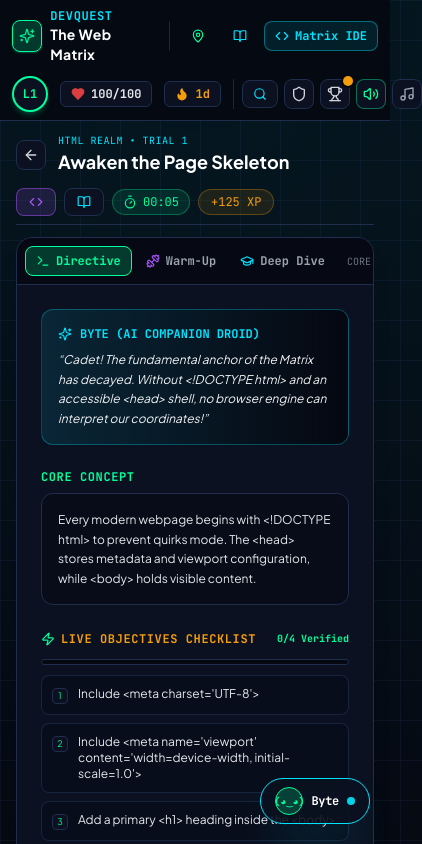
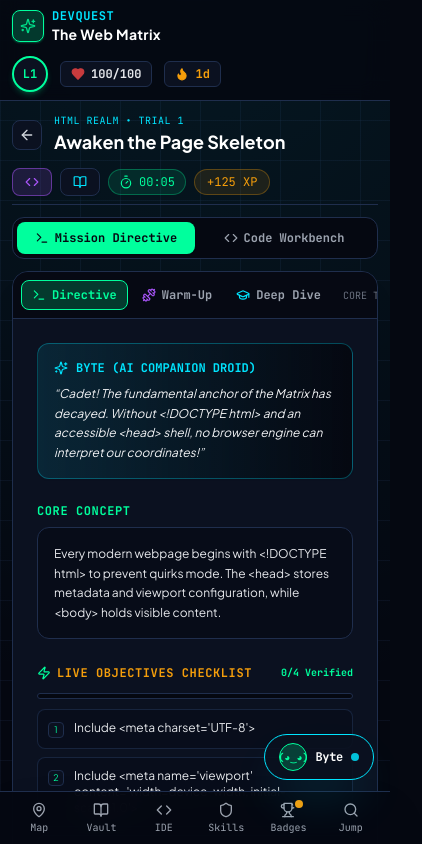
Before and after one commit to IamUnKnOwN25/fullstack-learning-guide, a Next.js app: page /quest/html/html_1_skeleton in a window 390 px wide. Shown: the top 844 px of the page, 422 px wide, since content can reach past the window. Built offline with nearby package versions, Linux system fonts and the light colour scheme.

Commit message:
feat(mobile): add mobile bottom nav, segmented workspace view, swipe filters, and touch ergonomics (Cycle 51)

```diff
--- a/src/app/globals.css
+++ b/src/app/globals.css
@@ -82,3 +82,18 @@ select:focus-visible {
     linear-gradient(to right, rgba(31, 46, 77, 0.24) 1px, transparent 1px),
     linear-gradient(to bottom, rgba(31, 46, 77, 0.24) 1px, transparent 1px);
 }
+
+/* Mobile & Touch Device Ergonomics */
+@media (max-width: 768px) {
+  /* Prevent iOS Safari aggressive auto-zoom on input/textarea focus */
+  input,
+  select,
+  textarea {
+    font-size: 16px !important;
+  }
+
+  /* Smooth momentum touch scrolling */
+  * {
+    -webkit-overflow-scrolling: touch;
+  }
+}
--- a/src/components/AchievementsModal.tsx
+++ b/src/components/AchievementsModal.tsx
@@ -179,8 +179,8 @@ export function AchievementsModal({ isOpen, onClose }: Props) {
   };
 
   return (
-    <div className="fixed inset-0 z-50 flex items-center justify-center p-4 bg-black/80 backdrop-blur-sm animate-fadeIn">
-      <div className="relative w-full max-w-2xl bg-matrix-card border border-matrix-border rounded-2xl shadow-2xl overflow-hidden flex flex-col max-h-[90vh] animate-slideUp">
+    <div className="fixed inset-0 z-50 flex items-center justify-center p-2 sm:p-4 bg-black/80 backdrop-blur-sm animate-fadeIn">
+      <div className="relative w-full max-w-2xl bg-matrix-card border border-matrix-border rounded-2xl shadow-2xl overflow-hidden flex flex-col max-h-[92dvh] sm:max-h-[90vh] animate-slideUp">
         {/* Modal Header */}
         <div className="flex items-center justify-between px-6 py-4 border-b border-matrix-border bg-matrix-dark/60">
           <div className="flex items-center gap-3">
--- a/src/components/BossBattleArena.tsx
+++ b/src/components/BossBattleArena.tsx
@@ -179,7 +179,7 @@ export function BossBattleArena({ boss: initialBoss, realmId }: Props) {
   };
 
   return (
-    <div className="w-full max-w-6xl mx-auto py-6 px-4 space-y-6">
+    <div className="w-full max-w-6xl mx-auto py-4 sm:py-6 px-3 sm:px-4 space-y-6 pb-16 md:pb-6">
       {/* Top Header */}
       <div className="flex flex-wrap items-center justify-between gap-3 pb-4 border-b border-matrix-border">
         <Link
--- a/src/components/CyberCompanionByte.tsx
+++ b/src/components/CyberCompanionByte.tsx
@@ -183,10 +183,10 @@ export function CyberCompanionByte() {
   const currentCard = FLASHCARDS[quizIndex];
 
   return (
-    <div className="fixed bottom-5 right-5 z-40 font-mono select-none flex flex-col items-end">
+    <div className="fixed bottom-16 sm:bottom-5 right-4 sm:right-5 z-40 font-mono select-none flex flex-col items-end">
       {/* Speech Bubble / Mini Dialog Drawer */}
       {isOpen && (
-        <div className="absolute bottom-full right-0 mb-3 w-80 sm:w-96 p-4 rounded-2xl bg-matrix-card/95 backdrop-blur-md border border-matrix-accent/50 shadow-2xl shadow-black/80 space-y-3 animate-fadeIn">
+        <div className="absolute bottom-full right-0 mb-3 w-[calc(100vw-2rem)] max-w-sm sm:w-96 p-4 rounded-2xl bg-matrix-card/95 backdrop-blur-md border border-matrix-accent/50 shadow-2xl shadow-black/80 space-y-3 animate-fadeIn">
           {/* Header */}
           <div className="flex items-center justify-between border-b border-matrix-border pb-2.5">
             <div className="flex items-center gap-2">
--- a/src/components/NavigationHud.tsx
+++ b/src/components/NavigationHud.tsx
@@ -103,7 +103,7 @@ export function NavigationHud() {
               </div>
             </Link>
 
-            <div className="flex items-center gap-1.5 sm:gap-2 border-l border-matrix-border/80 pl-2.5 sm:pl-4">
+            <div className="hidden md:flex items-center gap-1.5 sm:gap-2 border-l border-matrix-border/80 pl-2.5 sm:pl-4">
               <Link
                 href="/"
                 className={`flex items-center gap-1.5 px-2.5 sm:px-3 py-1.5 rounded-lg text-xs font-mono font-semibold transition-all whitespace-nowrap shrink-0 ${
@@ -203,7 +203,7 @@ export function NavigationHud() {
             </div>
 
             {/* Action Buttons: Quick Search, Skills & Trophies */}
-            <div className="flex items-center gap-1.5 border-l border-matrix-border/80 pl-2 sm:pl-4">
+            <div className="hidden sm:flex items-center gap-1.5 border-l border-matrix-border/80 pl-2 sm:pl-4">
               <button
                 type="button"
                 onClick={() => {
@@ -414,6 +414,91 @@ export function NavigationHud() {
           </div>
         </div>
       )}
+
+      {/* Mobile Sticky Bottom Navigation Bar (Visible only on < md screens) */}
+      <nav
+        aria-label="Mobile Navigation"
+        className="md:hidden fixed bottom-0 left-0 right-0 z-40 bg-matrix-dark/95 backdrop-blur-lg border-t border-matrix-border px-2 py-1 shadow-2xl flex items-center justify-around font-mono text-[10px]"
+      >
+        <Link
+          href="/"
+          onClick={() => {
+            soundEngine.playSfx("click");
+            if (typeof window !== "undefined" && window.location.pathname === "/") {
+              window.scrollTo({ top: 0, behavior: "smooth" });
+            }
+          }}
+          className={`flex flex-col items-center justify-center p-1 rounded-lg min-w-[50px] min-h-[44px] transition-all ${
+            isMapActive ? "text-matrix-accent font-bold" : "text-gray-400 hover:text-white"
+          }`}
+        >
+          <MapPin className="w-4 h-4 mb-0.5" />
+          <span>Map</span>
+        </Link>
+
+        <Link
+          href="/curriculum"
+          onClick={() => soundEngine.playSfx("click")}
+          className={`flex flex-col items-center justify-center p-1 rounded-lg min-w-[50px] min-h-[44px] transition-all ${
+            isCurriculumActive ? "text-matrix-neonCyan font-bold" : "text-gray-400 hover:text-white"
+          }`}
+        >
+          <BookOpen className="w-4 h-4 mb-0.5" />
+          <span>Vault</span>
+        </Link>
+
+        <Link
+          href="/ide"
+          onClick={() => soundEngine.playSfx("click")}
+          className={`flex flex-col items-center justify-center p-1 rounded-lg min-w-[50px] min-h-[44px] transition-all ${
+            isIdeActive
+              ? "text-matrix-neonCyan font-bold bg-matrix-neonCyan/10 rounded-lg"
+              : "text-gray-400 hover:text-white"
+          }`}
+        >
+          <Code className="w-4 h-4 mb-0.5" />
+          <span>IDE</span>
+        </Link>
+
+        <button
+          type="button"
+          onClick={() => {
+            soundEngine.playSfx("click");
+            setSkillTreeOpen(true);
+          }}
+          className="flex flex-col items-center justify-center p-1 rounded-lg min-w-[50px] min-h-[44px] text-gray-400 hover:text-matrix-neonPurple transition-all"
+        >
+          <Shield className="w-4 h-4 mb-0.5" />
+          <span>Skills</span>
+        </button>
+
+        <button
+          type="button"
+          onClick={() => {
+            soundEngine.playSfx("click");
+            setInventoryOpen(true);
+          }}
+          className="flex flex-col items-center justify-center p-1 rounded-lg min-w-[50px] min-h-[44px] text-gray-400 hover:text-matrix-neonGold relative transition-all"
+        >
+          <Trophy className="w-4 h-4 mb-0.5" />
+          <span>Badges</span>
+          {badges.length > 0 && (
+            <span className="absolute top-1 right-2.5 w-2 h-2 bg-matrix-neonGold rounded-full ring-2 ring-matrix-dark" />
+          )}
+        </button>
+
+        <button
+          type="button"
+          onClick={() => {
+            soundEngine.playSfx("click");
+            setCommandOpen(true);
+          }}
+          className="flex flex-col items-center justify-center p-1 rounded-lg min-w-[50px] min-h-[44px] text-gray-400 hover:text-white transition-all"
+        >
+          <Search className="w-4 h-4 mb-0.5" />
+          <span>Jump</span>
+        </button>
+      </nav>
     </>
   );
 }
--- a/src/components/QuestCodingWorkspace.tsx
+++ b/src/components/QuestCodingWorkspace.tsx
@@ -83,6 +83,7 @@ export function QuestCodingWorkspace({
   const [copiedCode, setCopiedCode] = useState(false);
   const [showMentorGuide, setShowMentorGuide] = useState(false);
   const [focusWorkbench, setFocusWorkbench] = useState(false);
+  const [mobilePane, setMobilePane] = useState<"directive" | "workbench">("directive");
   const [elapsedSeconds, setElapsedSeconds] = useState(0);
   const gutterRef = React.useRef<HTMLDivElement | null>(null);
   const [testResult, setTestResult] = useState<{
@@ -256,7 +257,7 @@ export function QuestCodingWorkspace({
     .replace(/['"]$/, "");
 
   return (
-    <div className="w-full max-w-7xl mx-auto py-3 px-4 sm:px-6 flex flex-col gap-3 min-h-[calc(100vh-3.5rem)] lg:h-[calc(100vh-3.5rem)]">
+    <div className="w-full max-w-7xl mx-auto py-3 px-3 sm:px-6 flex flex-col gap-3 min-h-[calc(100dvh-3.5rem)] lg:h-[calc(100vh-3.5rem)] pb-16 md:pb-3">
       {/* Top Breadcrumb & Actions Bar */}
       <div className="flex flex-wrap items-center justify-between gap-3 pb-2 border-b border-matrix-border">
         <div className="flex items-center gap-3 min-w-0">
@@ -382,13 +383,48 @@ export function QuestCodingWorkspace({
         </div>
       </div>
 
+      {/* Mobile & Tablet Segmented View Toggle (< lg screens) */}
+      <div className="flex lg:hidden bg-matrix-dark p-1 rounded-xl border border-matrix-border font-mono text-xs font-bold shrink-0">
+        <button
+          type="button"
+          onClick={() => {
+            soundEngine.playSfx("click");
+            setMobilePane("directive");
+          }}
+          className={`flex-1 py-2 px-3 rounded-lg flex items-center justify-center gap-1.5 transition-all ${
+            mobilePane === "directive"
+              ? "bg-matrix-accent text-matrix-dark shadow-sm"
+              : "text-gray-400 hover:text-white"
+          }`}
+        >
+          <Terminal className="w-3.5 h-3.5" />
+          <span>Mission Directive</span>
+        </button>
+        <button
+          type="button"
+          onClick={() => {
+            soundEngine.playSfx("click");
+            setMobilePane("workbench");
+          }}
+          className={`flex-1 py-2 px-3 rounded-lg flex items-center justify-center gap-1.5 transition-all ${
+            mobilePane === "workbench"
+              ? "bg-matrix-neonCyan text-matrix-dark shadow-sm"
+              : "text-gray-400 hover:text-white"
+          }`}
+        >
+          <Code className="w-3.5 h-3.5" />
+          <span>Code Workbench</span>
+          {testResult?.passed && <CheckCircle2 className="w-3.5 h-3.5 text-matrix-accent" />}
+        </button>
+      </div>
+
       {/* Dual Pane Grid: Left Briefing, Right Coding Workbench */}
       <div className="grid grid-cols-1 lg:grid-cols-2 gap-5 flex-1 min-h-0">
         {/* Left Pane: Story, Concepts, Checklist, Hints */}
         <div
-          className={`bg-matrix-card border border-matrix-border rounded-2xl flex flex-col overflow-hidden shadow-xl min-h-[420px] lg:min-h-0 ${
+          className={`bg-matrix-card border border-matrix-border rounded-2xl flex-col overflow-hidden shadow-xl min-h-[420px] lg:min-h-0 ${
             focusWorkbench ? "lg:hidden" : ""
-          }`}
+          } ${mobilePane === "workbench" ? "hidden lg:flex" : "flex"}`}
         >
           {/* Left Pane Sub-Tabs */}
           <div className="p-2 border-b border-matrix-border bg-matrix-dark/80 flex items-center justify-between gap-1 overflow-x-auto">
@@ -860,6 +896,7 @@ export function QuestCodingWorkspace({
                   soundEngine.playSfx("click");
                   setDirectiveTab("directive");
                   setActiveTab("editor");
+                  setMobilePane("workbench");
                 }}
                 className="px-5 py-2.5 rounded-xl bg-gradient-to-r from-matrix-neonCyan to-matrix-accent text-matrix-dark font-mono text-xs font-bold flex items-center gap-2 shadow-lg shadow-matrix-neonCyan/20 hover:opacity-95 transition-all cursor-pointer"
               >
@@ -883,9 +920,9 @@ export function QuestCodingWorkspace({
 
         {/* Right Pane: Code Editor + Live Preview + Terminal */}
         <div
-          className={`bg-matrix-card border border-matrix-border rounded-2xl flex flex-col overflow-hidden shadow-xl min-h-[460px] lg:min-h-0 ${
+          className={`bg-matrix-card border border-matrix-border rounded-2xl flex-col overflow-hidden shadow-xl min-h-[460px] lg:min-h-0 ${
             focusWorkbench ? "lg:col-span-2" : ""
-          }`}
+          } ${mobilePane === "directive" ? "hidden lg:flex" : "flex"}`}
         >
           {/* Workspace Tab Header */}
           <div className="px-3 sm:px-4 py-2 border-b border-matrix-border bg-matrix-dark/70 flex items-center justify-between gap-2 overflow-x-auto">
--- a/src/components/SkillTreeModal.tsx
+++ b/src/components/SkillTreeModal.tsx
@@ -28,8 +28,8 @@ export function SkillTreeModal({ isOpen, onClose }: Props) {
   const availableSkillPoints = Math.max(0, level - unlockedSkills.length);
 
   return (
-    <div className="fixed inset-0 z-50 flex items-center justify-center p-4 bg-black/80 backdrop-blur-sm animate-fadeIn">
-      <div className="relative w-full max-w-2xl bg-matrix-card border border-matrix-border rounded-2xl shadow-2xl overflow-hidden flex flex-col max-h-[90vh] animate-slideUp">
+    <div className="fixed inset-0 z-50 flex items-center justify-center p-2 sm:p-4 bg-black/80 backdrop-blur-sm animate-fadeIn">
+      <div className="relative w-full max-w-2xl bg-matrix-card border border-matrix-border rounded-2xl shadow-2xl overflow-hidden flex flex-col max-h-[92dvh] sm:max-h-[90vh] animate-slideUp">
         {/* Modal Header */}
         <div className="flex flex-wrap items-center justify-between gap-3 px-6 py-4 border-b border-matrix-border bg-matrix-dark/60">
           <div className="flex items-center gap-3">
```
Also changed, not shown: src/components/CurriculumViewer.tsx (+22 -3 lines), src/components/OnlineMatrixIde.tsx (+8 -1 lines), src/components/WorldCampaignMap.tsx (+4 -4 lines), 2 other files (tests, documents, lock files or other folders).
